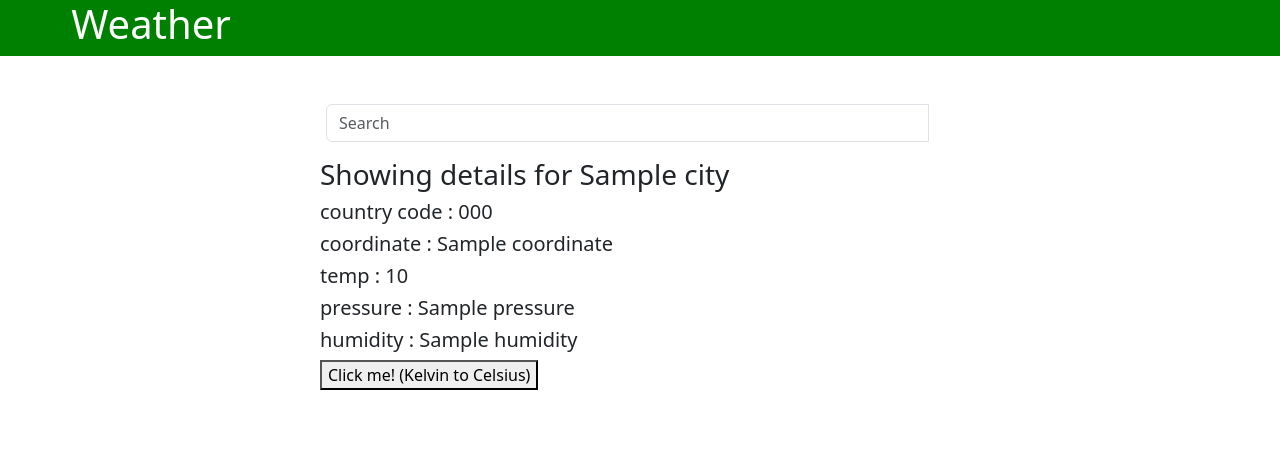
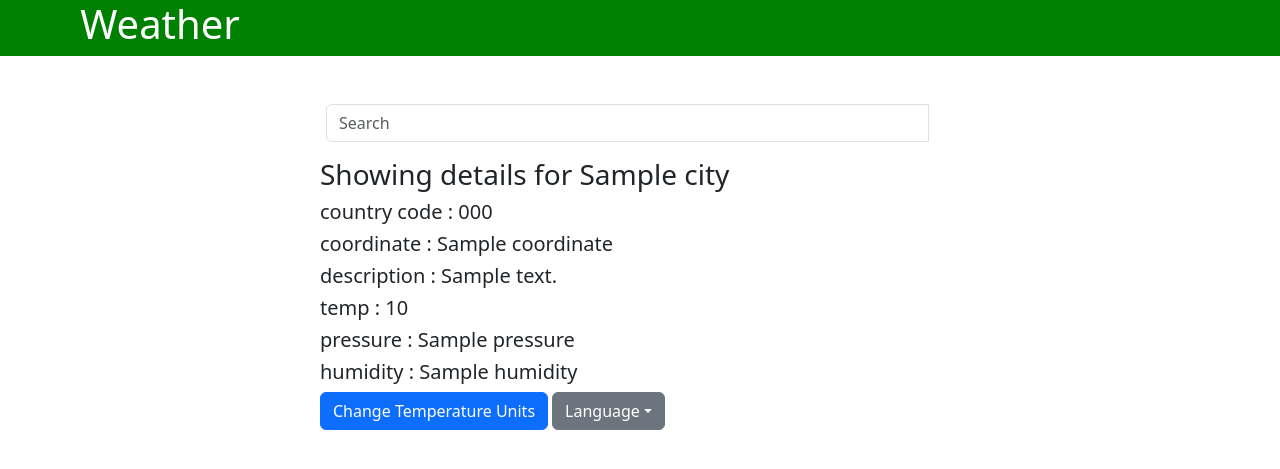
Before and after one commit to ethansaso/django-weather-example, a Django app: template main/templates/main/weather.html in a window 1280 px wide. Shown: the top 469 px of the page. Run offline with Django 5.2, Linux system fonts and the light colour scheme; the template is opened without the code that fills it: most values are stand-ins (such as "Sample title", 1, 10 or a date in 2020).

Commit message:
Implemented dropdown for language, switched to AJAX design for SPA approach

```diff
--- a/main/templates/main/weather.html
+++ b/main/templates/main/weather.html
@@ -12,12 +12,11 @@
 
   <!-- Latest compiled JavaScript -->
   <script src="https://cdn.jsdelivr.net/npm/bootstrap@5.3.3/dist/js/bootstrap.bundle.min.js" integrity="sha384-YvpcrYf0tY3lHB60NNkmXc5s9fDVZLESaAA55NDzOxhy9GkcIdslK1eN7N6jIeHz" crossorigin="anonymous"></script>
-
 </head>
 
 <body>
   <nav class="row" style="background: green; color: white;">
-    <h1 class="col-md-3 text-center">Weather</h1>
+    <a href="/" style="text-decoration: none; color: white;"><h1 class="col-md-3 text-center">Weather</h1></a>
   </nav>
   <br />
   <br />
@@ -25,7 +24,6 @@
     <form method="get" class="col-md-6 col-md-offset-3 mx-auto mb-3" id="weather-form" onsubmit="handleFormSubmit(event)">
       <div class="input-group">
         <input type="text" class="form-control" name="city" id="city-input" placeholder="Search">
-        <input type="hidden" name="units" id="units-input" value="standard">
         <div class="input-group-btn">
           <button class="btn btn-default" type="submit">
             <i class="glyphicon glyphicon-search"></i>
@@ -44,48 +42,92 @@
         <h3>Showing details for <span id="current-city">{{city}}</span></h3>
         <h5>country code : {{country_code}}</h5>
         <h5>coordinate : {{coordinate}}</h5>
-        <h5>temp : {{temp}}</h5>
+        <h5 id='description'>description : {{description}}</h5>
+        <h5 id='temp'>temp : {{temp}}</h5>
         <h5>pressure : {{pressure}} </h5>
         <h5>humidity : {{humidity}}</h5>
-        <div class="d-flex">
-            <button onclick="switchUnit()" type="button">
-                Click me! (Kelvin to Celsius)
+        <div class="d-flex gap-1">
+            <button onclick="switchUnit()" type="button" class="btn btn-primary">
+                Change Temperature Units
             </button>
+            <div class="dropdown">
+              <button class="btn btn-secondary dropdown-toggle" type="button" id="langDropdownMenu" data-bs-toggle="dropdown" aria-haspopup="true" aria-expanded="false">Language</button>
+              <div class="dropdown-menu" aria-labelledby="langDropdownMenu">
+                <button class="dropdown-item" type="button" onclick="switchLang('en')">English</button>
+                <button class="dropdown-item" type="button" onclick="switchLang('es')">Español</button>
+                <button class="dropdown-item" type="button" onclick="switchLang('fr')">Français</button>
+              </div>
+            </div>
         </div>
     </div>
     {% endif %}
   </div>
 
   <script>
-// Custom form submission
+  // Custom form submission
     function handleFormSubmit(event) {
         event.preventDefault();  // Prevent default form submission
 
         // Get the city and units from the form
         const city = document.getElementById('city-input').value.trim().replace(/\s+/g, '-');  // Replace spaces with dashes for URL
-        const units = document.getElementById('units-input').value;
 
         // Build the URL with city and units as a query parameter
-        const url = `/${city}?units=${units}`;
+        const url = `/${city}`;
 
         // Redirect the browser to the new URL
         window.location.href = url;
+    }
 
-        console.log('hi!')
+    function buildQueryString(params) {
+      const queryString = Object.keys(params)
+        .filter(key => params[key])  // Only include params that have values
+        .map(key => `${key}=${params[key]}`)
+        .join('&');
+      return queryString ? `?${queryString}` : '';  // Add '?' only if there are query parameters
+    }
+
+    function updateParams(city, units, lang) {
+      // Build query string
+      const queryString = buildQueryString({ units, lang });
+
+      fetch(`/update-weather-params/${city}${queryString}`)
+        .then(response => {
+          if (!response.ok) {
+            throw new Error('Network response not ok!');
+          }
+          return response.json();
+        })
+        .then(data => {
+          document.getElementById('temp').innerText = 'temp : ' + data.temp;
+          document.getElementById('description').innerText = 'description : ' + data.description;
+          const newUrl = `${window.location.pathname}${queryString}`;
+          window.history.pushState({ path: newUrl }, '', newUrl);  // Update URL without reloading
+        })
+        .catch(error => {
+          console.error('There has been a problem with your fetch operation:', error);
+        });
     }
 
     // Function to handle switching units and submitting the form
     function switchUnit() {
-        // Find city name from current-city span
-        const city = window.location.pathname.slice(1);
+      // Find city name from current-city span
+      const city = window.location.pathname.slice(1);
 
-        // Get units (or empty string if not specified)
-        const queryString = window.location.search;
-        const unitsParam = new URLSearchParams(queryString).get('units');
-        const newUnits = unitsParam === 'metric' ? 'standard' : 'metric';
+      // Get units (or empty string if not specified)
+      const queryString = window.location.search;
+      const urlParams = new URLSearchParams(queryString);
+      const lang = urlParams.get('lang') ?? '';
+      const newUnits = urlParams.get('units') === 'metric' ? 'imperial' : 'metric';
 
-        const newUrl = `/${city}?units=${newUnits}`;
-        window.location.href = newUrl;
+      updateParams(city, newUnits, lang)
+    }
+
+    function switchLang(lang) {
+      const city = window.location.pathname.slice(1);
+      const urlParams = new URLSearchParams(window.location.search);
+      const units = urlParams.get('units') ?? '';
+
+      updateParams(city, units, lang)
     }
   </script>
 </body>
--- a/main/urls.py
+++ b/main/urls.py
@@ -4,4 +4,5 @@ from . import views
 urlpatterns = [
     path('', views.index, name='index'),
     path('<str:city>', views.weather, name='weather'),
+    path('update-weather-params/<str:city>', views.update_weather_params, name='update_weather_params'),
 ]
```
Also changed, not shown: main/templates/main/index.html (+5 -7 lines), main/views.py (+27 -4 lines).
